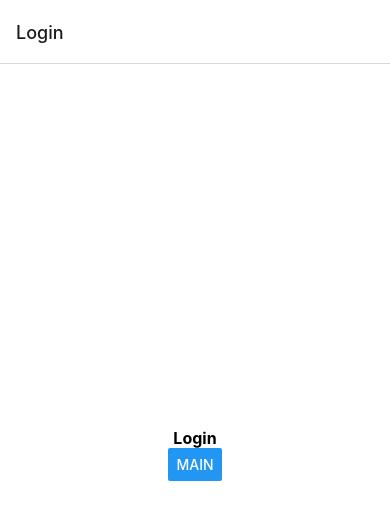
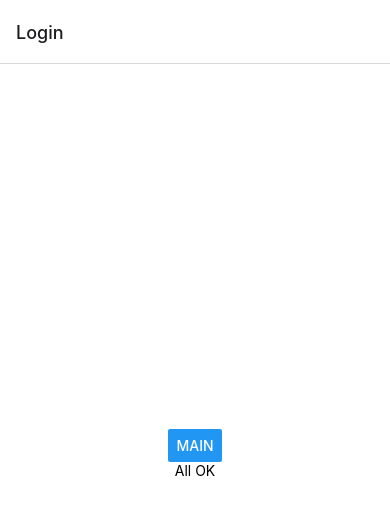
Before and after one commit to InbalGam/trip_planner_mobile, a React Native app in the folder trip_planner_mobile/: screen / in a window 390 px wide. Shown: the top 520 px of the page. Built offline with nearby package versions, Linux system fonts and the light colour scheme.

Commit message:
commented the temp Login

```diff
--- a/trip_planner_mobile/Components/StackNavigator.js
+++ b/trip_planner_mobile/Components/StackNavigator.js
@@ -2,20 +2,22 @@ import React from 'react';
 import { StyleSheet, Text, View, Button } from 'react-native';
 import { createStackNavigator } from '@react-navigation/stack';
 import TabNavigators from './TabNavigators';
+import Login from './Login';
 
 const Stack = createStackNavigator();
 
 
 ////////////////////////////////////////////////////////////////////////////////////////
 // Temporary components, just to check the navigation
-function Login(props) {
-    return (
-        <View style={styles.layout}>
-          <Text style={styles.title}>Login</Text>
-          <Button title='Main' onPress={() => props.navigation.navigate('Main')}/>
-        </View>
-      );
-};
+
+// function Login(props) {
+//     return (
+//         <View style={styles.layout}>
+//           <Text style={styles.title}>Login</Text>
+//           <Button title='Main' onPress={() => props.navigation.navigate('Main')}/>
+//         </View>
+//       );
+// };
 
 ////////////////////////////////////////////////////////////////////////////////////////
 
```
